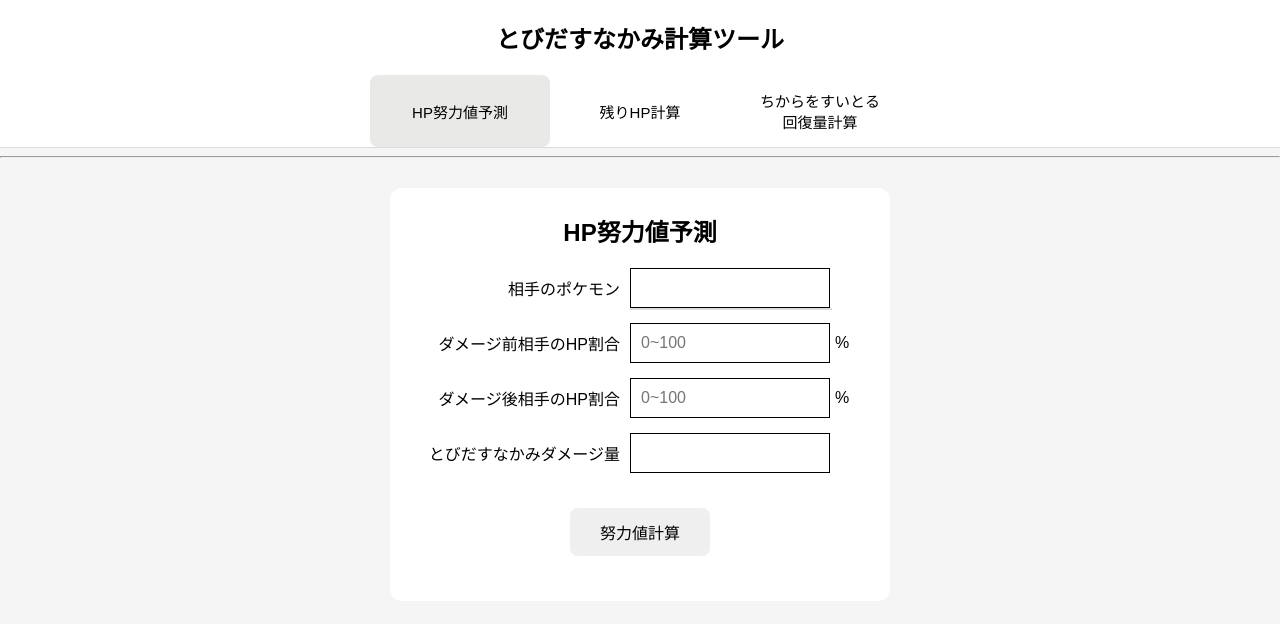
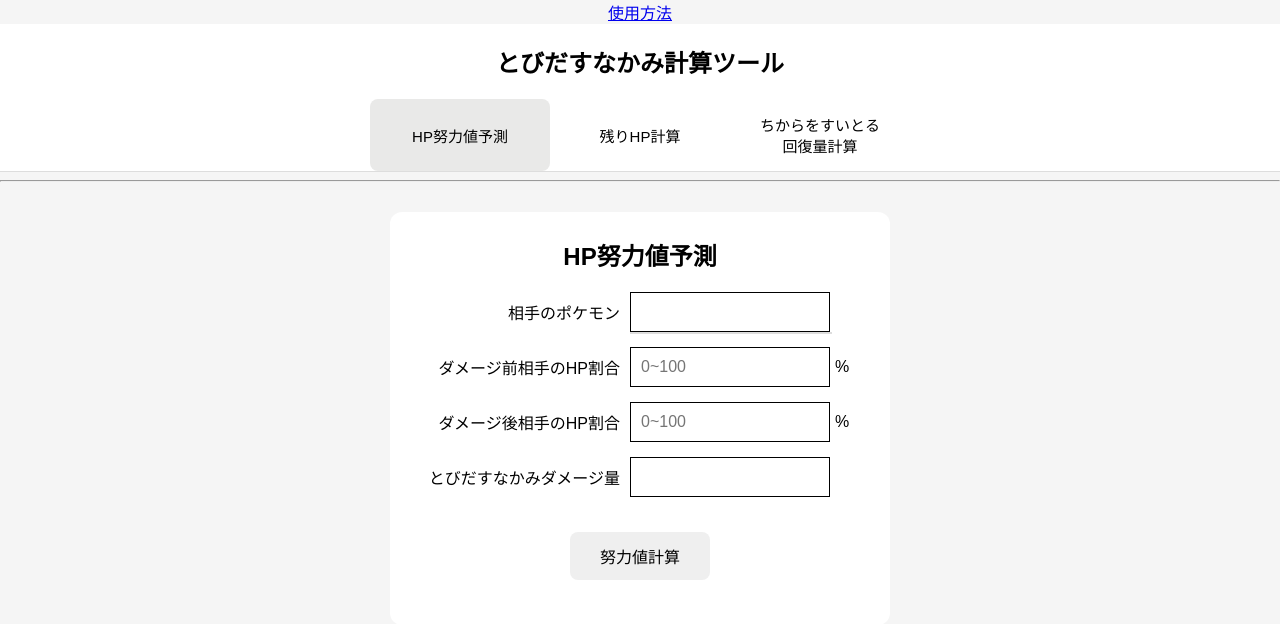
Before and after one commit to Gorochub184/tobidasunakami-calculator, a Flask app: page / in a window 1280 px wide. Shown: the top 624 px of the page. Run offline with Flask 3, Linux system fonts and the light colour scheme.

Commit message:
Update index.html

```diff
--- a/templates/index.html
+++ b/templates/index.html
@@ -7,11 +7,10 @@
     <link rel="stylesheet" href="/static/style.css">
 
     <title>とびだすなかみ計算ツール</title>
-
-    <meta name="google-site-verification" content="oXLtgvm9Uj3UArc2e6ga8G-c_dXcFrsvN1aHPTsr2tE" />
 </head>
 
 <body>
+    <a href="/about" class="about-button">使用方法</a>
 
     <h1>とびだすなかみ計算ツール</h1>
 
```
